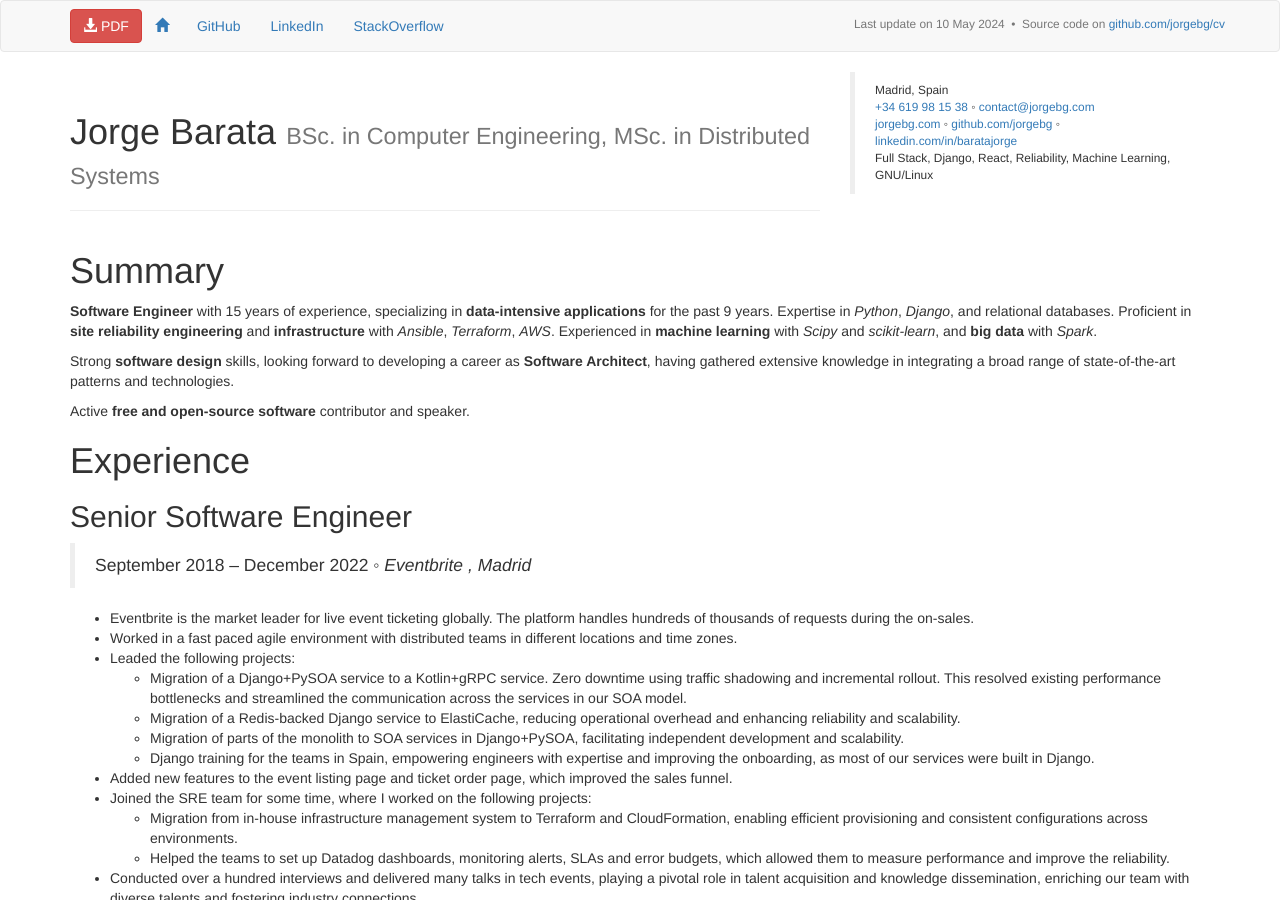
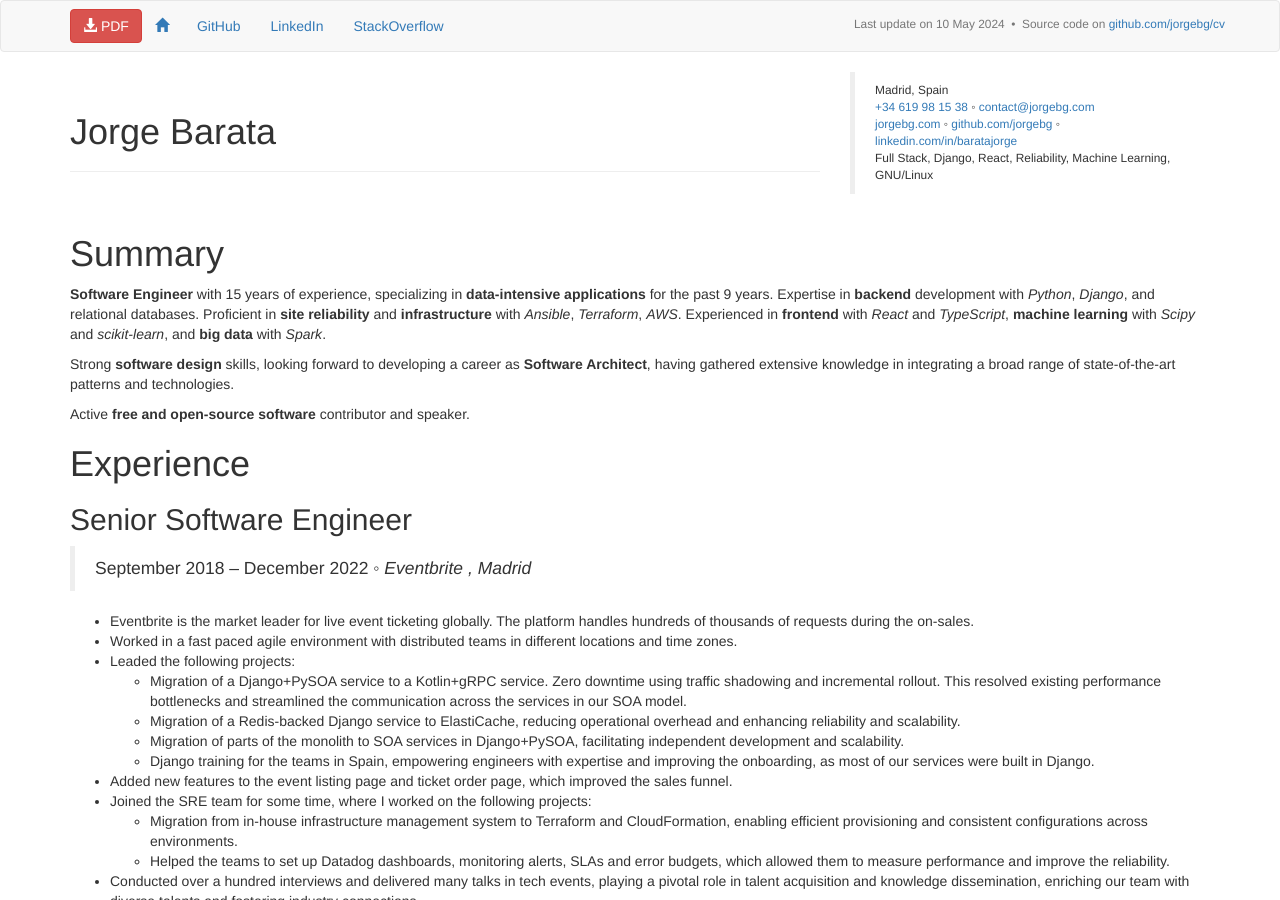
Before and after one commit to jorgebg/cv, a Jekyll site: the page built from index.md, in a window 1280 px wide and 900 px high. Built offline with Jekyll 4.4.1, drawn with Linux system fonts in a browser that asks for light colours; our own code applies the rules of GitHub Pages for plain Markdown files.

Commit message:
Automated update

```diff
--- a/index.md
+++ b/index.md
@@ -1,7 +1,7 @@
 ---
 fullname: Jorge Barata
 address: Madrid, Spain
-degree: BSc. in Computer Engineering, MSc. in Distributed Systems
+title: Full Stack Software Engineer
 
 phone: 34 619 98 15 38
 mail: contact@jorgebg.com
@@ -15,7 +15,7 @@
 
 # Summary
 
-**Software Engineer** with 15 years of experience, specializing in **data-intensive applications** for the past 9 years. Expertise in _Python_, _Django_, and relational databases. Proficient in **site reliability engineering** and **infrastructure** with _Ansible_, _Terraform_, _AWS_. Experienced in **machine learning** with _Scipy_ and _scikit-learn_, and **big data** with _Spark_.
+**Software Engineer** with 15 years of experience, specializing in **data-intensive applications** for the past 9 years. Expertise in **backend** development with _Python_, _Django_, and relational databases. Proficient in **site reliability** and **infrastructure** with _Ansible_, _Terraform_, _AWS_. Experienced in **frontend** with _React_ and _TypeScript_, **machine learning** with _Scipy_ and _scikit-learn_, and **big data** with _Spark_.
 
 Strong **software design** skills, looking forward to developing a career as **Software Architect**, having gathered extensive knowledge in integrating a broad range of state-of-the-art patterns and technologies.
 
```
Also changed, not shown: 1 other file.
